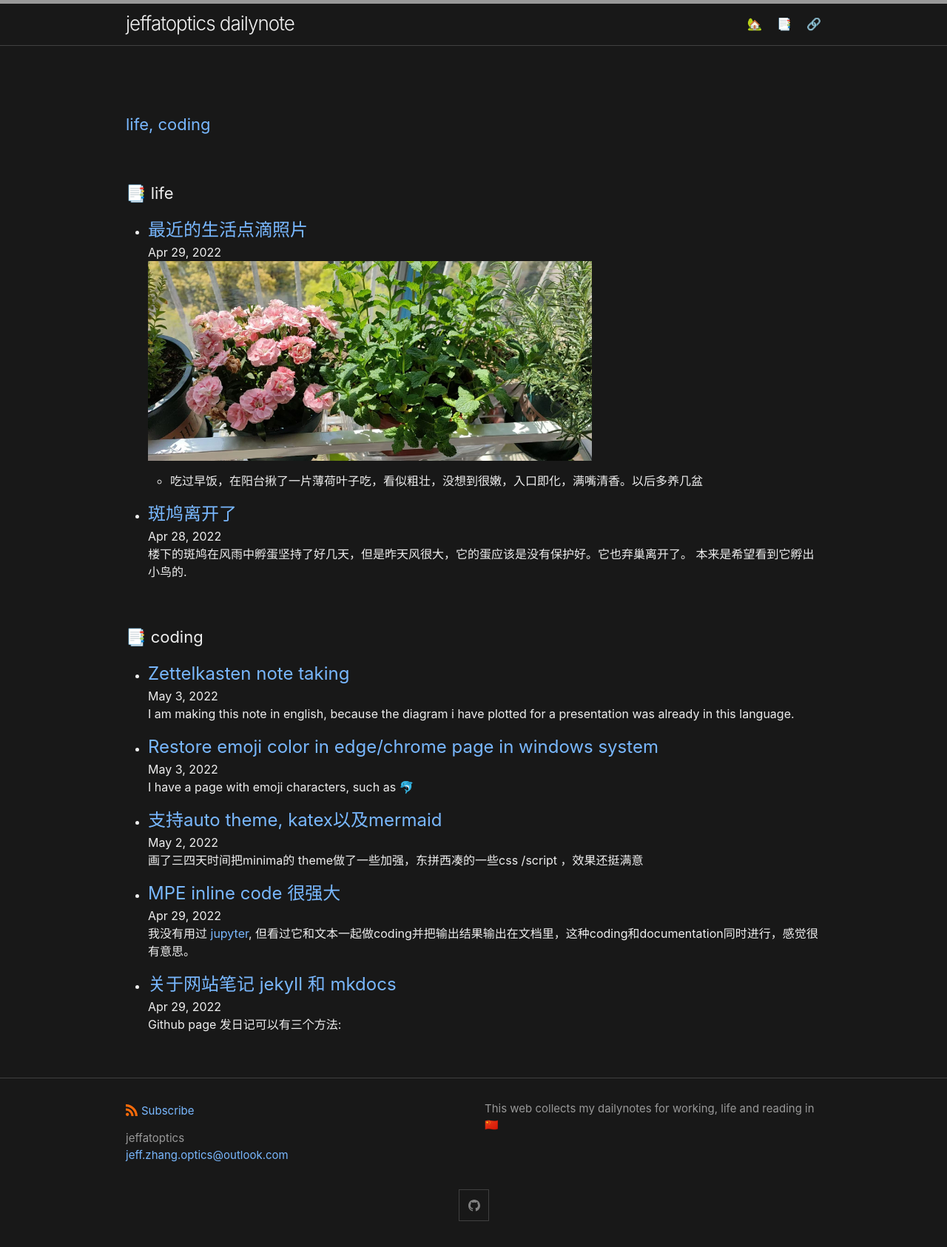
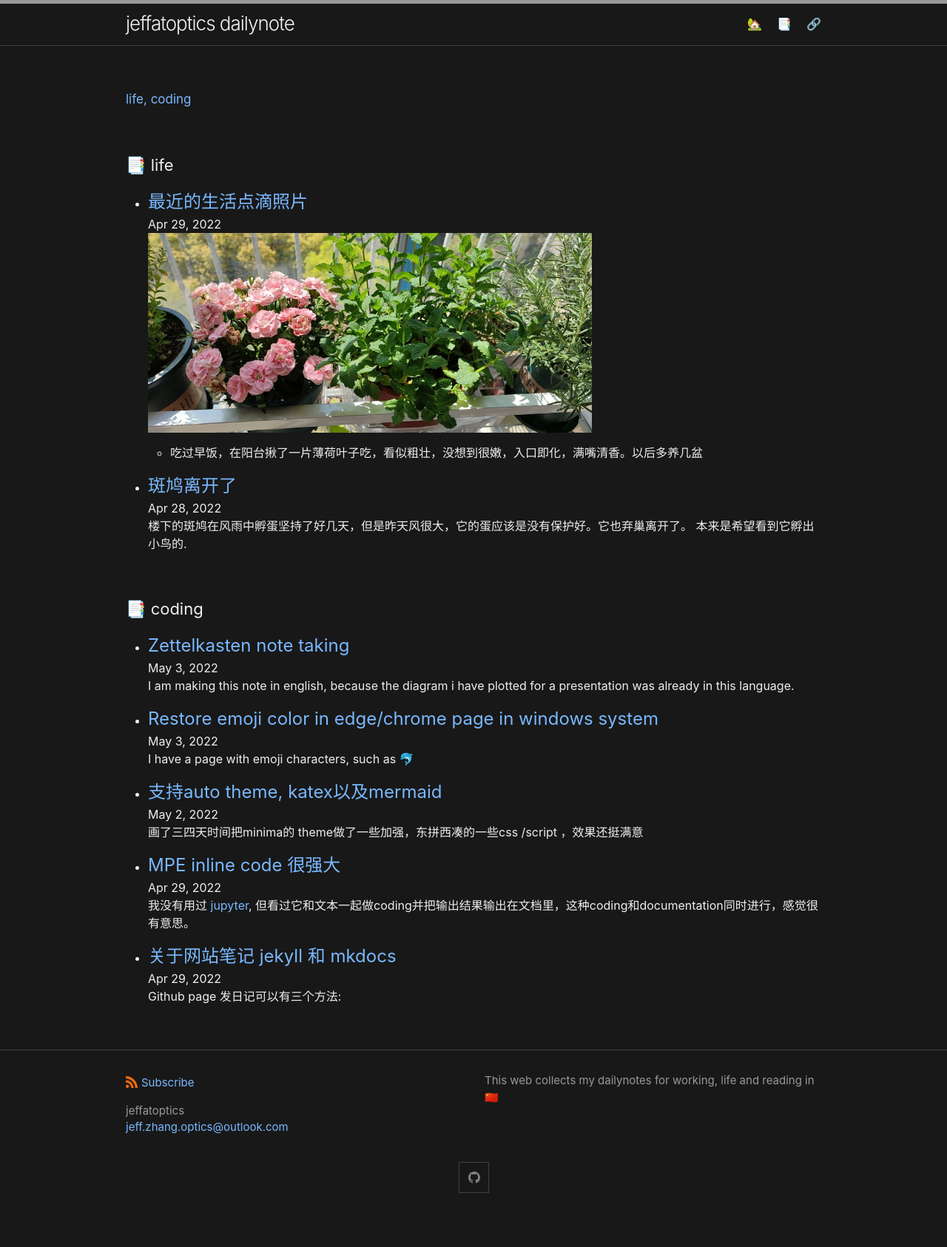
Before and after one commit to jeffatoptics/jeffblog, a Jekyll site: the page built from category.md, in a window 1280 px wide. Shown: the whole page at 74% size. Built offline with Jekyll 4.4.1, drawn with Linux system fonts in a browser that asks for light colours; nearby versions of some CDN libraries; after the commit the page ends 1648 px from its top, so only the background shows below that.

```diff
--- a/category.md
+++ b/category.md
@@ -5,7 +5,7 @@ title: 📑
 math: katex
 ---
 
-<h3> {% for cgy in site.categories %} <a href="#{{ cgy[0] | slugify }}">{{ cgy[0] }} {%- if forloop.last == false %},{% endif -%}</a>{% endfor %}</h3>
+<h6> {% for cgy in site.categories %} <a href="#{{ cgy[0] | slugify }}">{{ cgy[0] }} {%- if forloop.last == false %},{% endif -%}</a>{% endfor %}</h6>
 
 {% for cgy in site.categories %}
   <h3 id="{{ cgy[0] | slugify }}">📑 {{ cgy[0] }}</h3>
```
